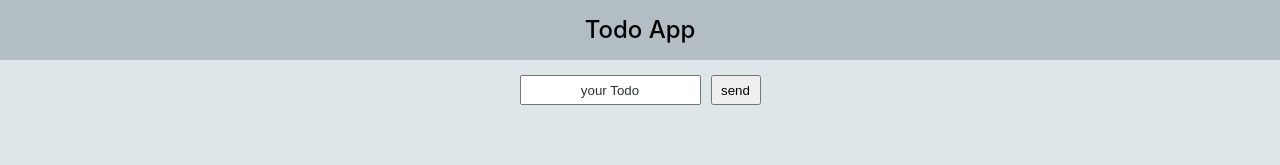
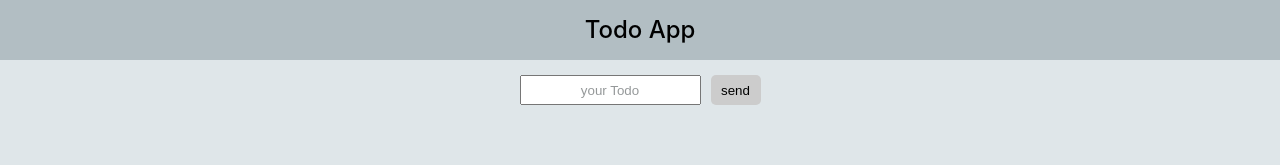
Before and after one commit to belial4ik/react-project, a React (Create React App) app: page / in a window 1280 px wide. Shown: the top 165 px of the page. Built offline with nearby package versions, Linux system fonts and the light colour scheme.

Commit message:
fix validation

```diff
--- a/src/App.js
+++ b/src/App.js
@@ -19,8 +19,6 @@ function App() {
 
     if (todoText.length > 0 && todoText.length < 21 && todoText.trim() !== '') {
       setTodos(newTodos)
-    } else {
-      alert('can`t be empty and contain from 1 - 20 symbols')
     }
     setTodoText('')
   }
--- a/src/components/TodoForm/TodoForm.js
+++ b/src/components/TodoForm/TodoForm.js
@@ -1,10 +1,20 @@
+import { useEffect, useState } from 'react'
 import classes from './TodoForm.module.css'
 
 const TodoForm = props => {
+  const [isValidForm, setIsValidForm] = useState(false)
   const { todoText, submitForm, setTodoText } = props
   const changeHandler = event => {
     setTodoText(event.target.value)
   }
+
+  useEffect(() => {
+    if (todoText.trim() !== '' && todoText.length < 20) {
+      setIsValidForm(true)
+    } else {
+      setIsValidForm(false)
+    }
+  }, [todoText])
 
   return (
     <div className={`${classes.formControl} container`}>
@@ -15,7 +25,7 @@ const TodoForm = props => {
           type="text"
           placeholder='your Todo'
         />
-        <button>send</ button>
+        <button disabled={!isValidForm}>send</ button>
       </form>
     </div>
   )
--- a/src/components/TodoForm/TodoForm.module.css
+++ b/src/components/TodoForm/TodoForm.module.css
@@ -16,9 +16,26 @@
 
 ::placeholder {
   color: #2d3436;
+  opacity: .5;
 }
 
 .formControl form button {
   height: 30px;
   width: 50px;
+  background-color: #74b9ff;
+  border: none;
+  border-radius: 5px;
 }
+
+.formControl form button:disabled {
+  background-color: #ccc;
+  color:black;
+}
+
+.inputRed {
+  color: red;
+}
+
+.inputDefault {
+  color: #000;
+}
--- a/src/components/TodoList/TodoList.module.css
+++ b/src/components/TodoList/TodoList.module.css
@@ -32,4 +32,5 @@
   opacity: .3;
   letter-spacing: -1px;
   font-size: 20px;
+  font-weight: 100;
 }
```
